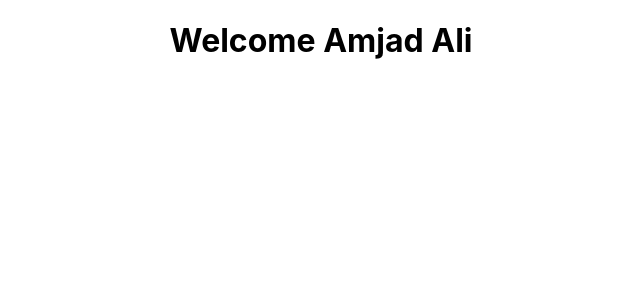
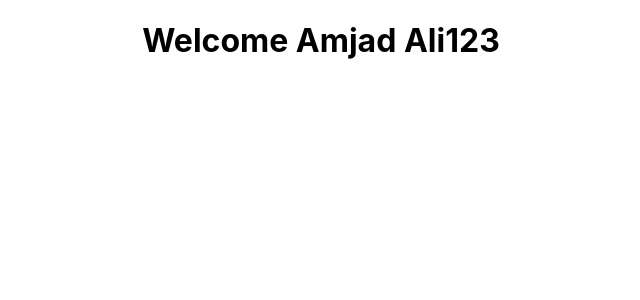
Before and after one commit to RoxtonRoyal/testing, a React (Create React App) app: page / in a window 1280 px wide. Shown: the top 300 px of the page, without its empty margins (319-959 px from the left). Built offline with nearby package versions, Linux system fonts and the light colour scheme.

Commit message:
next committ

```diff
--- a/src/App.js
+++ b/src/App.js
@@ -1,7 +1,7 @@
 function App() {
   return (
     <div className="App">
-      <center><h1>Welcome Amjad Ali</h1></center>
+      <center><h1>Welcome Amjad Ali123</h1></center>
     </div>
   );
 }
```
